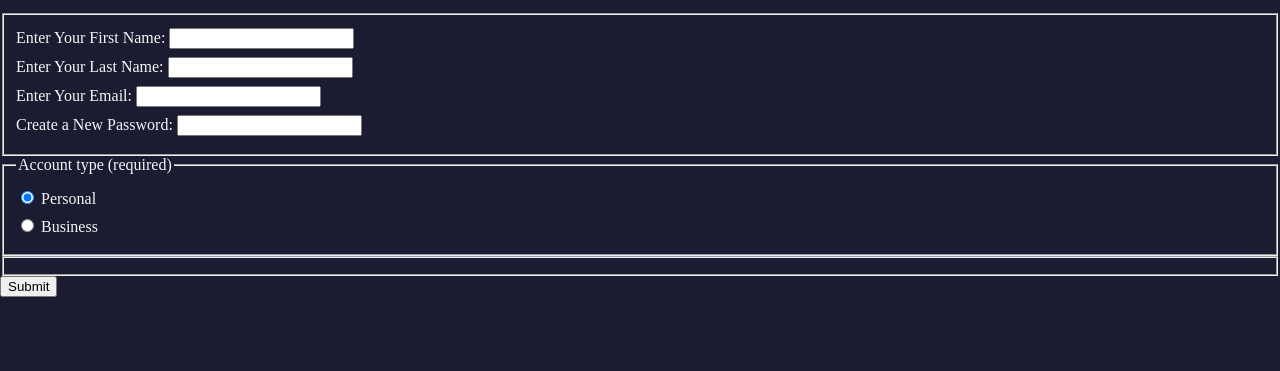
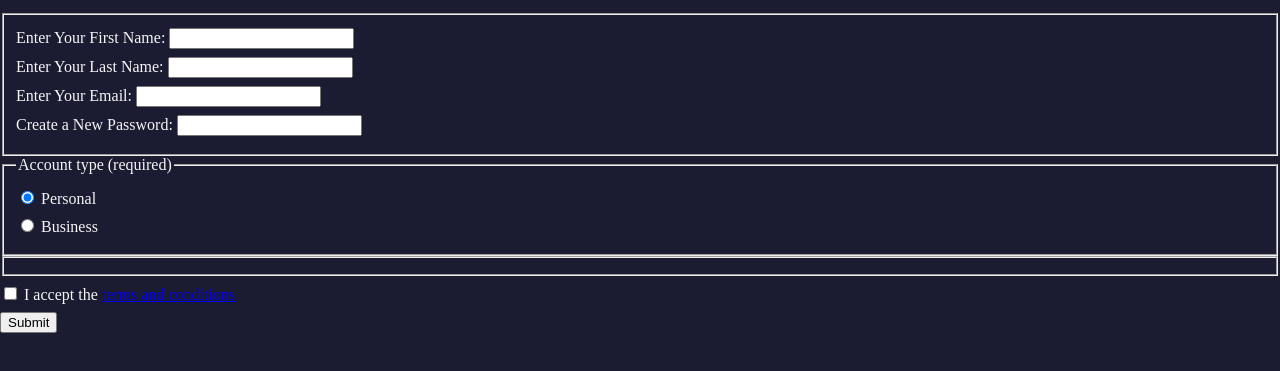
Before and after one commit to OleksandrHub/RegistrationForm, a plain HTML site: page index.html in a window 1280 px wide. Shown: the part 101-472 px from the top of the page. Drawn offline with Linux system fonts and the light colour scheme.

Commit message:
completed the second registration section

```diff
--- a/index.html
+++ b/index.html
@@ -22,6 +22,7 @@
             <label for="business-account"><input type="radio" name="account-type" id="business-account"> Business</label>
         </fieldset>
         <fieldset></fieldset>
+        <label for="terms-and-conditions"><input type="checkbox" required="required" id="terms-and-conditions"> I accept the <a href="https://www.freecodecamp.org/news/terms-of-service/">terms and conditions</a></label>
         <input type="submit" value="Submit">
     </form>
 </body>
```
